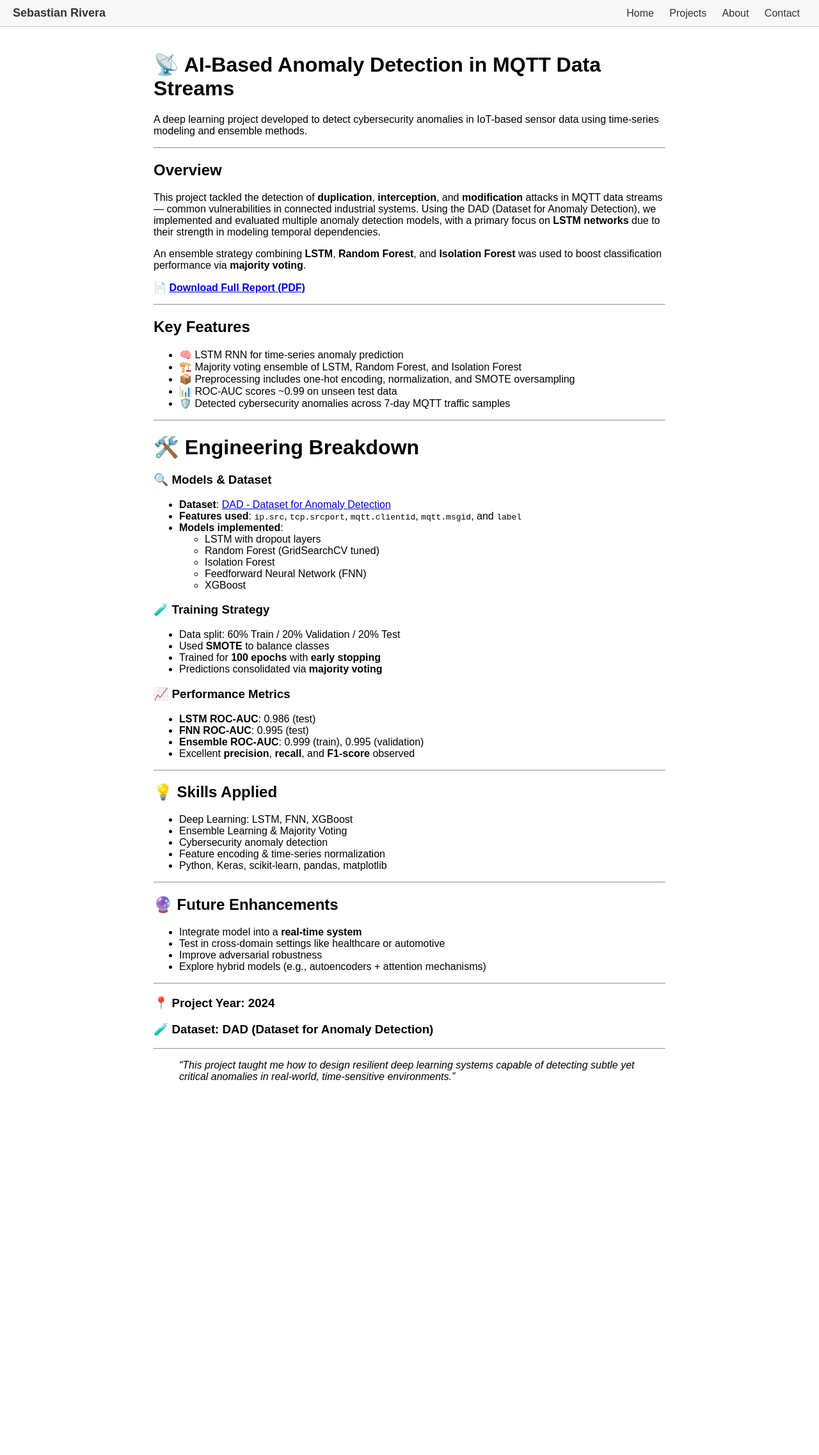
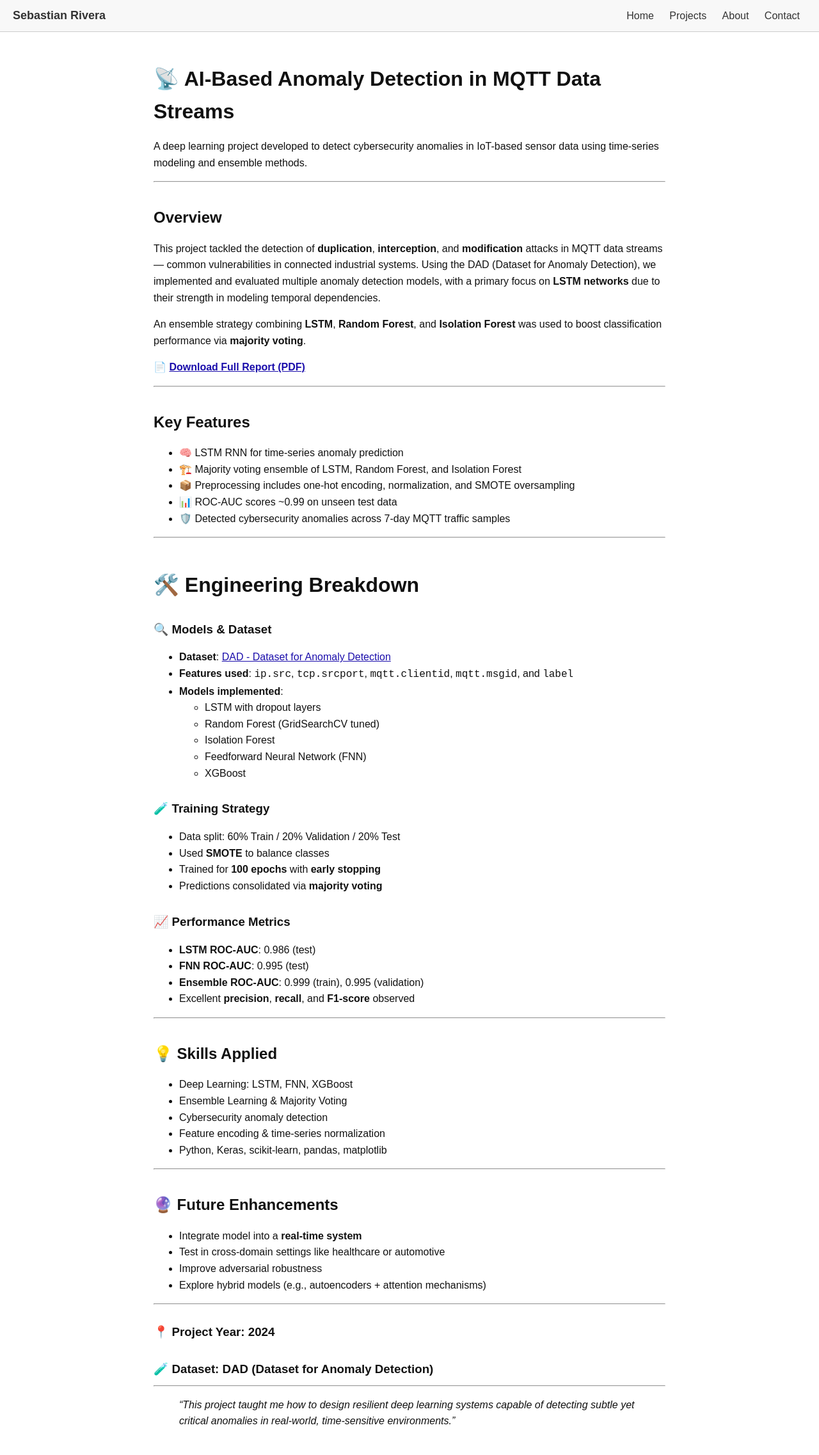
Before and after one commit to SebasFelipeRA/sebastianriveraportfolio, a Jekyll site: the page built from projects/mqtt-anomaly.md, in a window 1280 px wide. Shown: the whole page at 64% size. Built offline with Jekyll 4.4.1, drawn with Linux system fonts in a browser that asks for light colours; our own code applies the rules of GitHub Pages for plain Markdown files; before the commit the page ends 1732 px from its top, so only the background shows below that.

Commit message:
Update default.html

```diff
--- a/_layouts/default.html
+++ b/_layouts/default.html
@@ -7,9 +7,12 @@
     <style>
       body {
         font-family: sans-serif;
+        font-size: 16px;
+        line-height: 1.6;
         margin: 0;
         padding: 0;
         background-color: #fff;
+        color: #111;
       }
 
       .site-container {
@@ -37,10 +40,24 @@
         margin: 0 10px;
         text-decoration: none;
         color: #333;
+        font-size: 16px;
       }
 
       .navbar .nav-links a:hover {
         text-decoration: underline;
+      }
+
+      h1, h2, h3 {
+        margin-top: 1.5em;
+        margin-bottom: 0.5em;
+      }
+
+      p, li {
+        font-size: 16px;
+      }
+
+      a {
+        color: #1a0dab;
       }
 
       .site-title,
```
